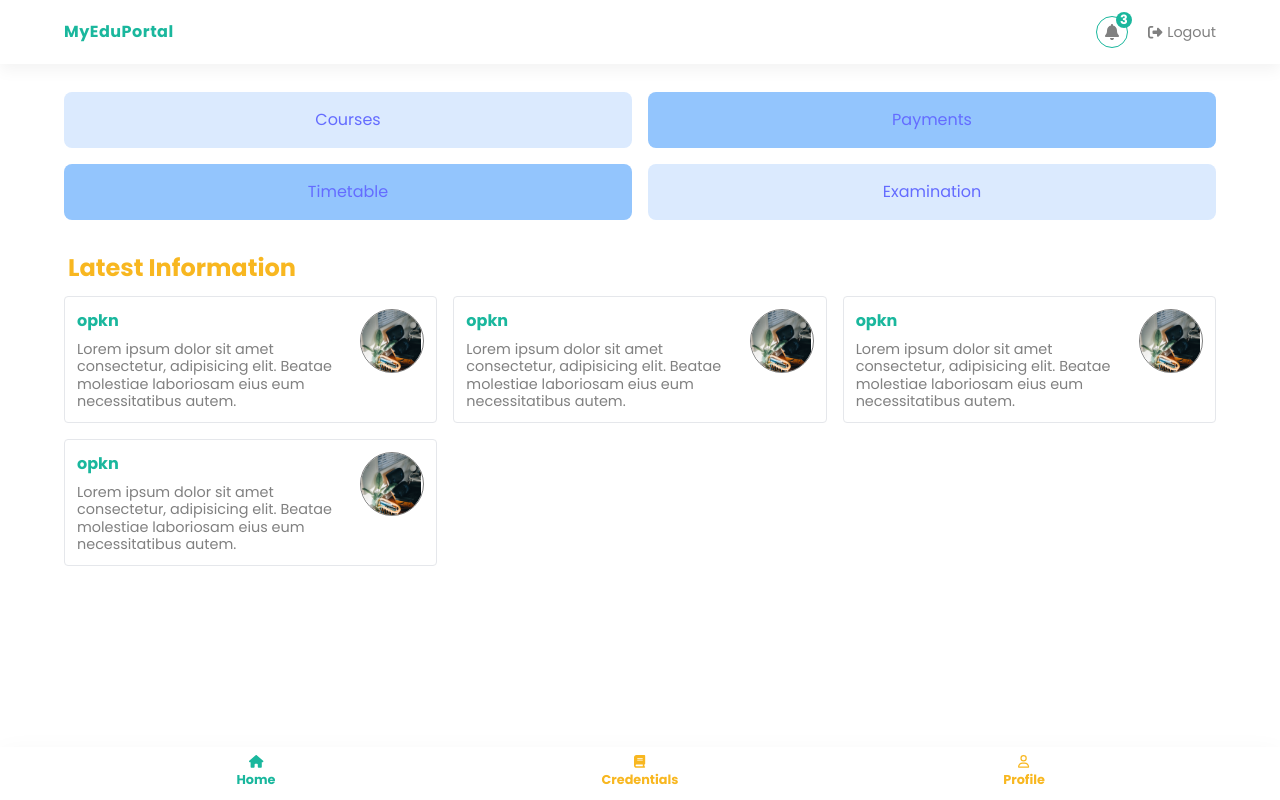
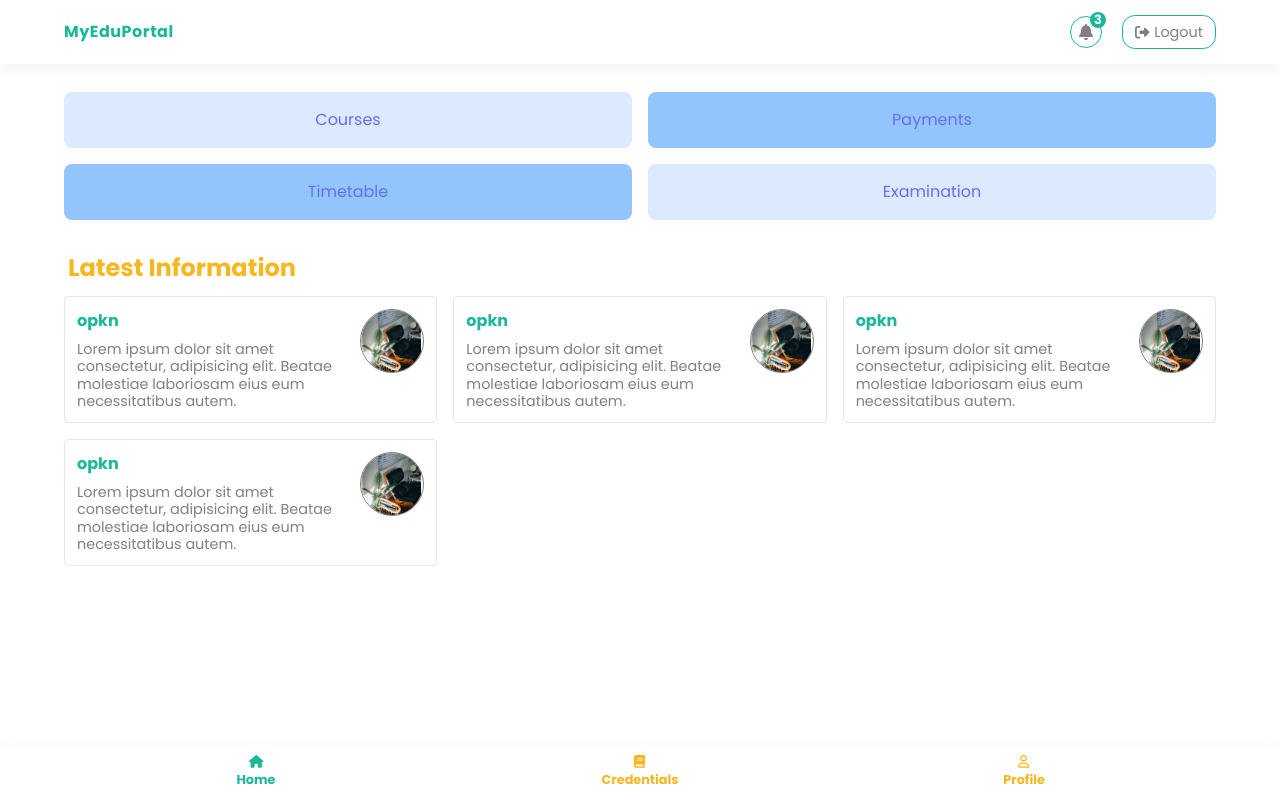
Before and after one commit to Appheart/myeduportal, a React (Vite) app: page / in a window 1280 px wide. Built offline with nearby package versions, Linux system fonts and the light colour scheme.

Commit message:
... added color

```diff
--- a/src/styles/components/_header.scss
+++ b/src/styles/components/_header.scss
@@ -52,5 +52,15 @@ header {
     align-items: center;
     gap: 0.3rem;
     font-size: 0.9rem;
+
+    border: 1px solid var(--kappel);
+    padding: 0.25rem 0.75rem;
+    border-radius: 0.8rem;
+    transition: 0.3s all ease-in-out;
+
+    &:hover {
+      background-color: var(--kappel);
+      color: var(--white);
+    }
   }
 }
```
